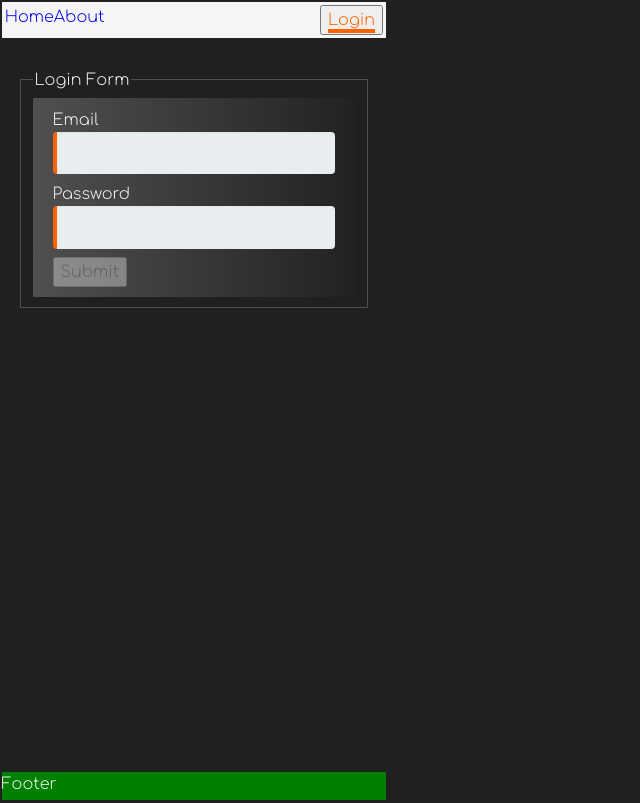
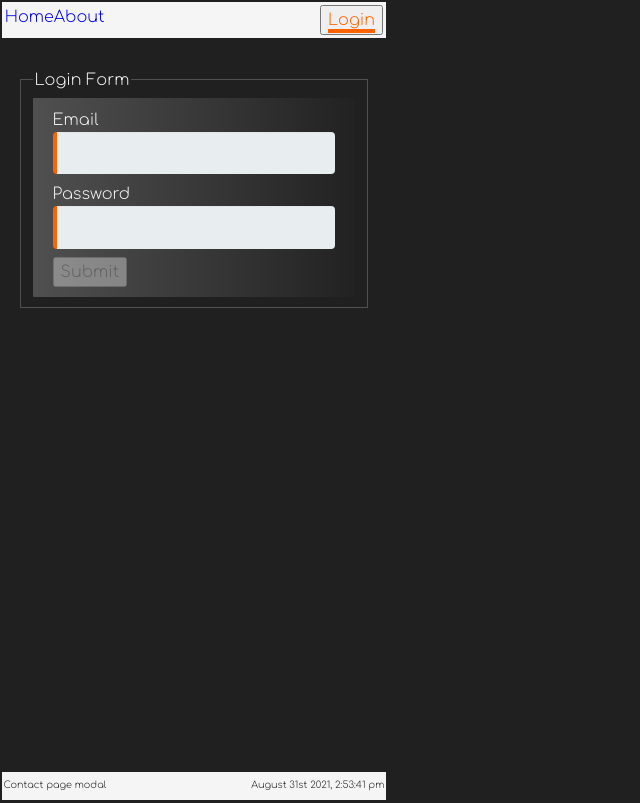
Before and after one commit to MeGallin/react-blog, a React (Create React App) app: page /login in a window 1280 px wide. Shown: the whole page, without its empty margins (0-640 px from the left). Built offline with nearby package versions, Linux system fonts and the light colour scheme.

Commit message:
Dynamic date

```diff
--- /dev/null
+++ b/src/components/dateTime/DateTime.js
@@ -0,0 +1,18 @@
+import React, { useEffect, useState } from 'react';
+import moment from 'moment';
+
+function DateTime() {
+  const [dateTime, setDateTime] = useState(
+    moment().format('MMMM Do YYYY, h:mm:ss a'),
+  );
+
+  useEffect(() => {
+    setInterval(() => {
+      setDateTime(moment().format('MMMM Do YYYY, h:mm:ss a'));
+    }, 1000);
+  }, [dateTime]);
+
+  return <div>{dateTime}</div>;
+}
+
+export default DateTime;
--- a/src/components/footer/Footer.css
+++ b/src/components/footer/Footer.css
@@ -1,8 +1,14 @@
 footer {
-  background-color: green;
+  background-color: var(--main-font-colour);
+  color: var(--main-bg-colour);
+  display: flex;
+  align-items: center;
+  justify-content: space-between;
   position: sticky;
   bottom: 0;
   z-index: 100;
   margin-top: auto;
   height: var(--footer-height);
+  padding: 0.2rem 0.2em;
+  font-size: 0.6em;
 }
--- a/src/components/footer/Footer.js
+++ b/src/components/footer/Footer.js
@@ -1,8 +1,14 @@
 import React from 'react';
+import DateTime from '../dateTime/DateTime';
 import './Footer.css';
 
 function Footer() {
-  return <footer>Footer</footer>;
+  return (
+    <footer>
+      <div>Contact page modal</div>
+      <DateTime />
+    </footer>
+  );
 }
 
 export default Footer;
```
